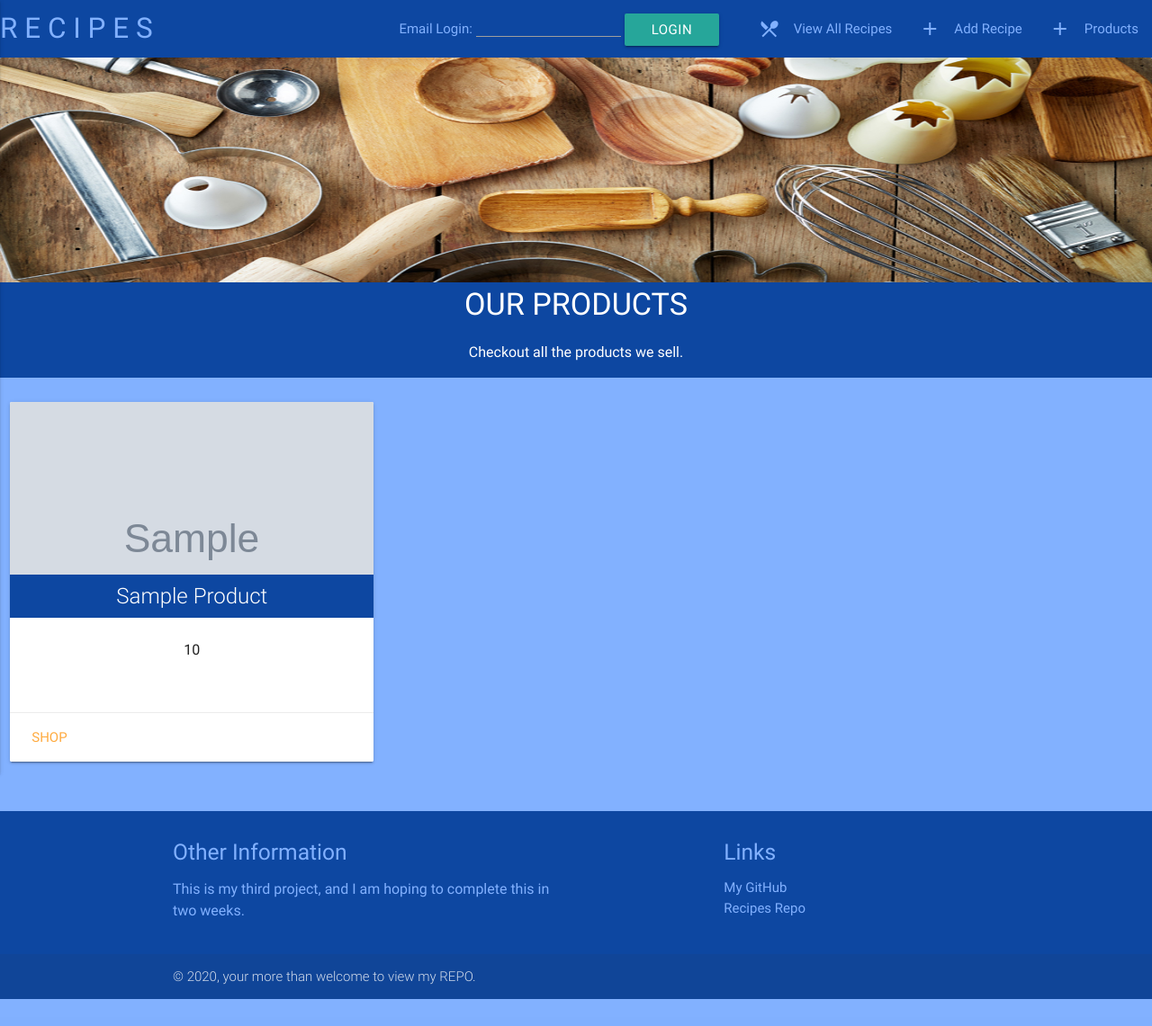
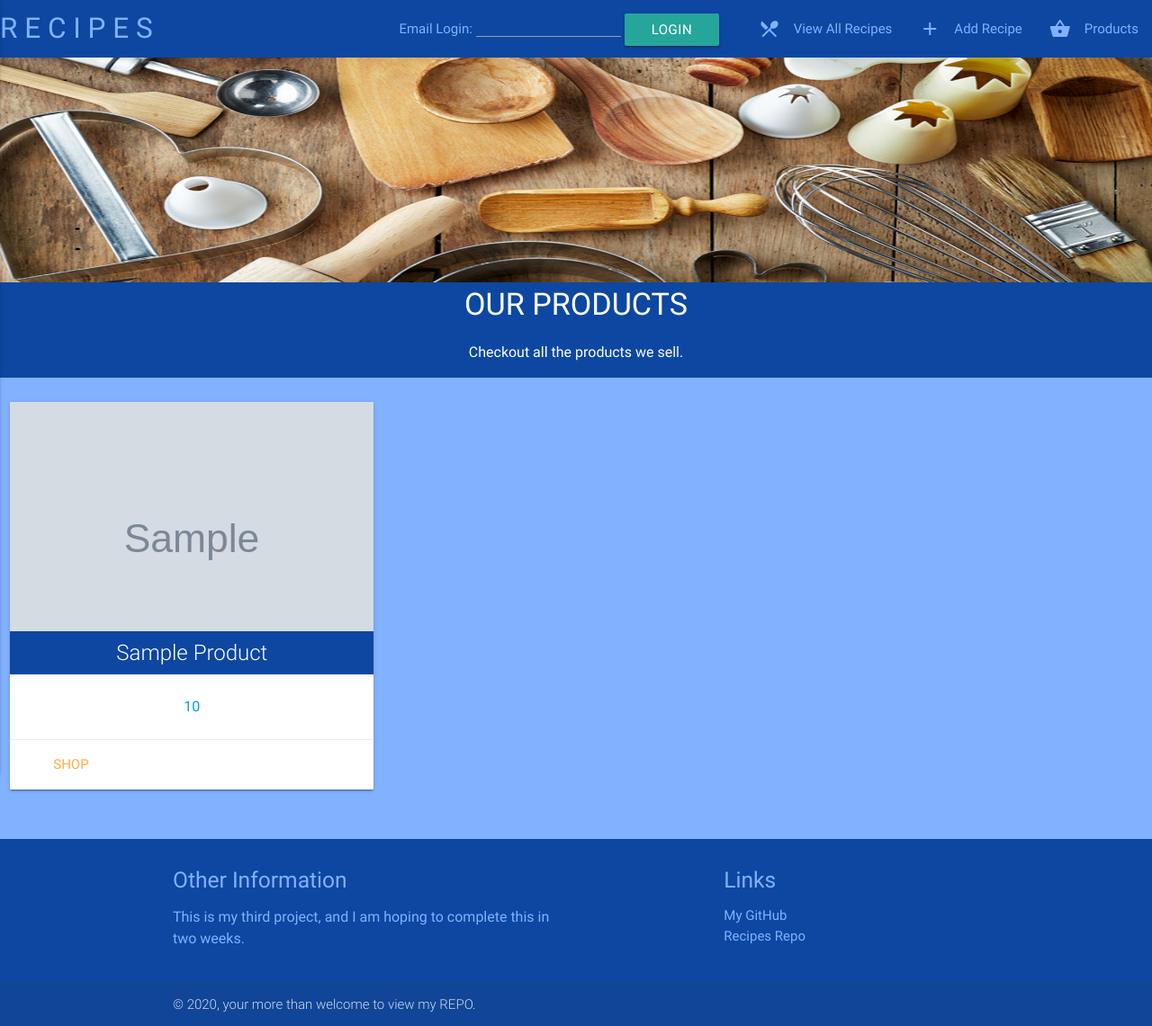
Before and after one commit to jjackson19862017/Milestone4_Recipes, a Flask app: page /view_products in a window 1280 px wide. Shown: the top 1141 px of the page at 90% size. Before the commit the page ends 1111 px from the top, so only its background shows below. Run offline with Flask 2, Linux system fonts and the light colour scheme; grey boxes marked "Sample" are stand-in pictures; a database or web service that is not in the repository returns one stand-in record (values such as "Sample title"); some libraries are stand-ins or nearby versions.

Commit message:
Tidying Up

```diff
--- a/app.py
+++ b/app.py
@@ -163,7 +163,19 @@ def view_products():
     return render_template("products.html", products=products, page_title="OUR PRODUCTS")
 
 
+""" Error Handling """
+""" 404 """
+@app.errorhandler(404)
+def invalid_route(e):
+    return render_template("errorfound.html", page_title="404 Error Found")
+
+""" 500 """
+@app.errorhandler(500)
+def invalid_route(e):
+    return render_template("errorfound.html", page_title="500 Error Found")
+
+
 if __name__ == '__main__':
     app.run(host=os.environ.get('IP'),
             port=os.environ.get('PORT'),
-            debug=True)
+            debug=False)
--- a/templates/base.html
+++ b/templates/base.html
@@ -40,7 +40,7 @@
                 </li>
                 <li><a href="{{ url_for('view_recipes') }}" class="blue-text text-accent-1"><i class="material-icons left blue-text text-accent-1">local_dining</i>View All Recipes</a></li>
                 <li><a href="{{ url_for('add_recipe') }}" class="blue-text text-accent-1"><i class="material-icons left blue-text text-accent-1">add</i>Add Recipe</a></li>
-                <li><a href="{{ url_for('view_products') }}" class="blue-text text-accent-1"><i class="material-icons left blue-text text-accent-1">add</i>Products</a></li>
+                <li><a href="{{ url_for('view_products') }}" class="blue-text text-accent-1"><i class="material-icons left blue-text text-accent-1">shopping_basket</i>Products</a></li>
 
             </ul>
             <!--    Side Loading Nav Bar Main Code  -->
@@ -66,6 +66,8 @@
                 <!-- Dropdown Trigger - Not Finished Yet -->
                 <!--<li><a class="dropdown-button blue-text text-accent-1" href="#!" data-activates="dropdown1">Quick Searches<i class="material-icons left blue-text text-accent-1">arrow_drop_down</i></a></li>-->
                 <li><a href="{{ url_for('add_recipe') }}" class="waves-effect blue-text text-accent-1"><i class="material-icons left blue-text text-accent-1">add</i>Add Recipe</a></li>
+                <li><a href="{{ url_for('view_products') }}" class="waves-effect blue-text text-accent-1"><i class="material-icons left blue-text text-accent-1">shopping_basket</i>Products</a></li>
+
                 <li>
                     <form action="{{ url_for('find_user') }}" method="POST">
                         <span class="blue-text text-accent-1 side_left">Email Login:</span>
--- a/templates/products.html
+++ b/templates/products.html
@@ -12,7 +12,8 @@
     <div class="row">
         {% for product in products %}
         <div class="col s12 m6 l4">
-            <div class="card medium">
+            <a href="{{ product.address }}" target="_blank">
+                <div class="card">
                     <div class="card-image">
                         <img src="{{ product.product_image }}" alt="">
                         <span class="card-title blue_title_card">{{ product.product_name }}</span>
@@ -23,6 +24,7 @@
                     <div class="card-action">
                         <a href="{{ product.address }}">Shop</a></div>
                 </div>
+            </a>
         </div>
         {% endfor %}
     </div>
--- a/templates/userrecipes.html
+++ b/templates/userrecipes.html
@@ -18,7 +18,6 @@
                 <div class="card-action">
                     <a href="{{url_for('edit_recipe', recipe_id=recipe._id)}}">EDIT RECIPE</a>
                     <a href="{{url_for('delete_recipe', recipe_id=recipe._id)}}">REMOVE RECIPE</a>
-                    <span class="new badge blue darken-4" data-badge-caption="Views">{{ recipe.views }}</span>
                 </div>
             </div>
         </div>
```
Also changed, not shown: templates/errorfound.html (added, +18 -0 lines), README.md. Lines whose indentation alone changed are shown as unchanged.
